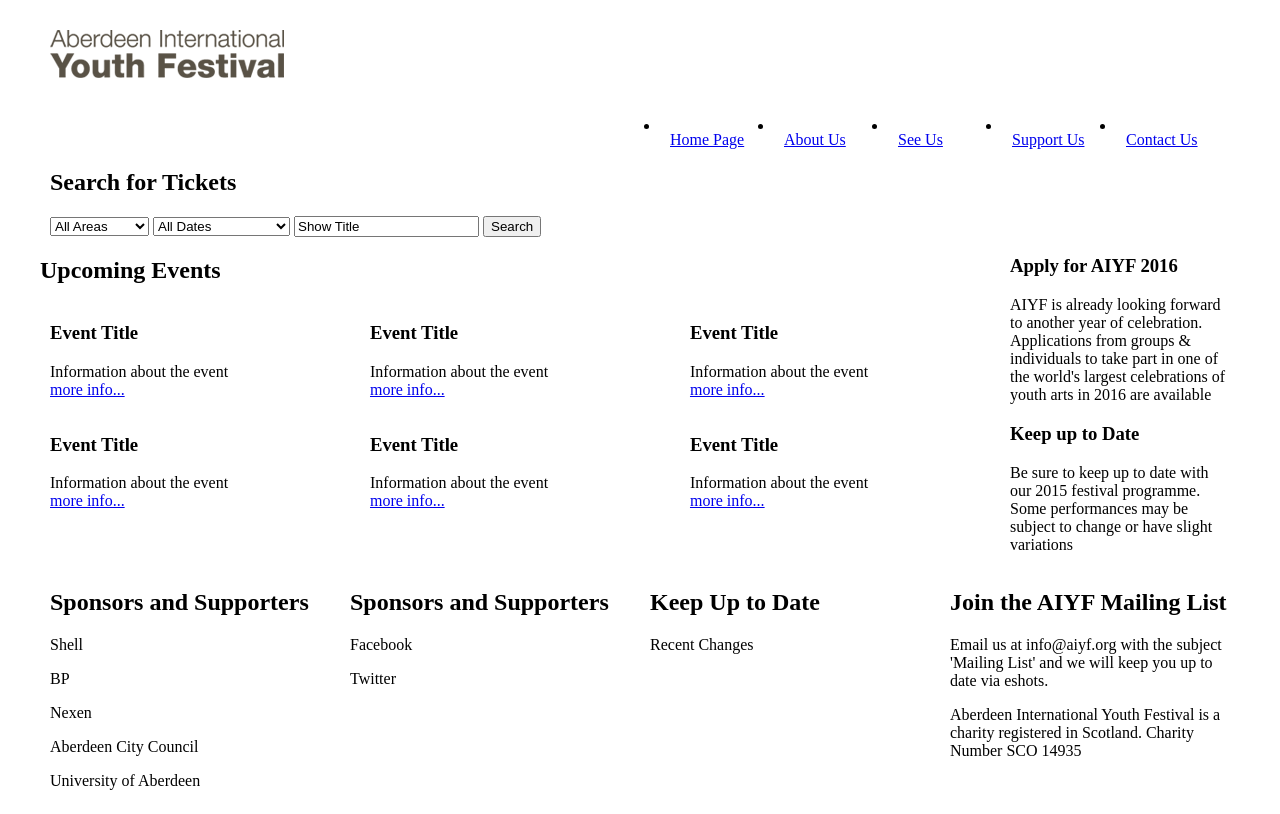
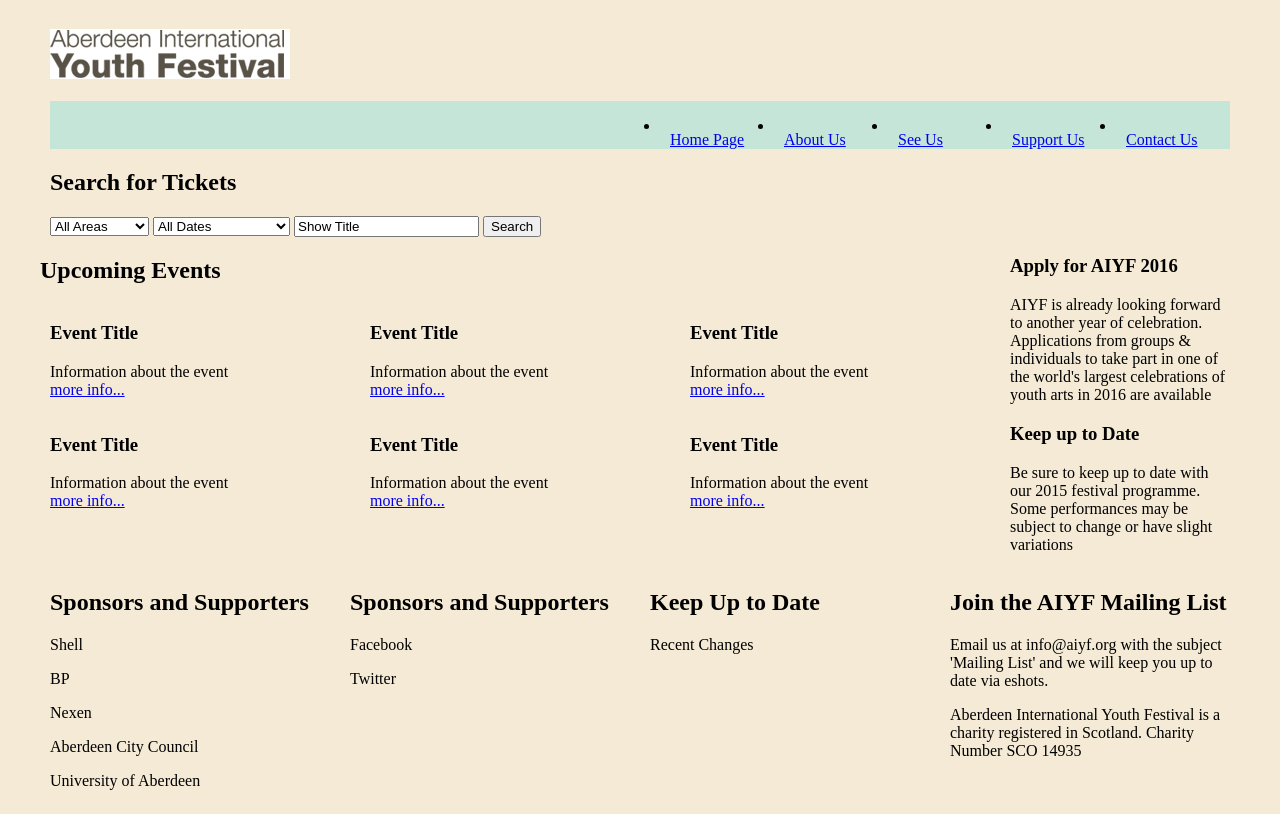
Before and after one commit to CaraH03/teachingMaterials_15-16, a PHP site: page /CM1016/SampleAIYF/index.html in a window 1280 px wide. Run offline with PHP 8.4, Linux system fonts and the light colour scheme.

Commit message:
Start of AIYF stuff

```diff
--- a/CM1016/SampleAIYF/assets/css/style.css
+++ b/CM1016/SampleAIYF/assets/css/style.css
@@ -6,3 +6,10 @@ header>h1>a {
     /* The current AIYF website does this to get rid of the text in the header. Its a bit of a cheaty way of doing it but I'm not going to try and fix it.*/
     text-indent: -9999px;
 }
+
+body {
+    background-color: #F4EAD5;
+}
+nav {
+    background-color: #C6E5D9;
+}
```
